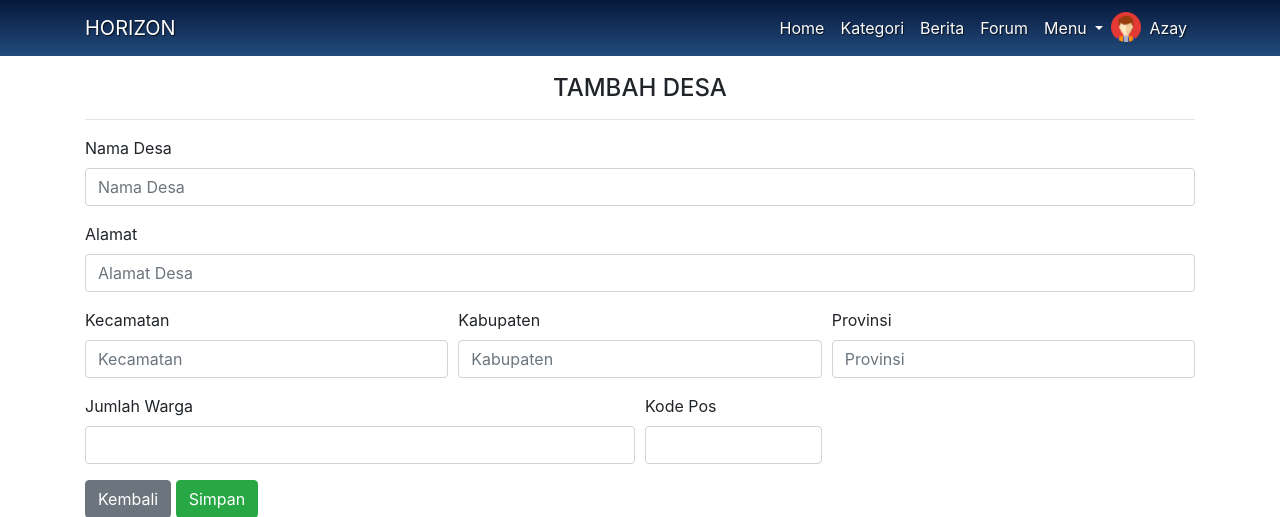
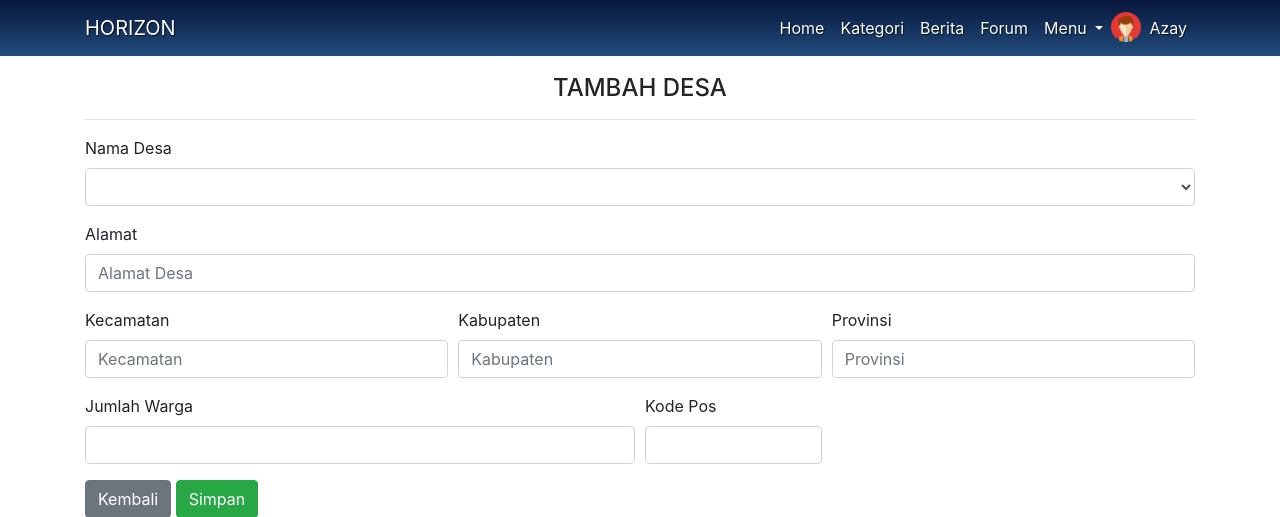
Before and after one commit to Azay18/horizon, a CodeIgniter app: the page made by application/views/tambahdesa.php in a window 1280 px wide. Shown: the top 517 px of the page. Run offline with CodeIgniter, Linux system fonts and the light colour scheme; tables that the repository leaves empty hold one stand-in row (values such as "Sample post"); the template is opened without the code that fills it: most values are stand-ins (such as "Sample title", 1, 10 or a date in 2020); lists and menus that the app fills with data are empty; some web fonts are replaced.

Commit message:
view tambah desa

```diff
--- a/application/views/tambahdesa.php
+++ b/application/views/tambahdesa.php
@@ -7,7 +7,12 @@
     <div class="form-row mt-3">
         <div class="col">
         <label for="namaDesa">Nama Desa</label>
-        <input type="text" class="form-control" placeholder="Nama Desa">
+        <!-- <input type="text" class="form-control" placeholder="Nama Desa"> -->
+        <select id="inputState" name="departemen" class="form-control">
+        <?php foreach ($des as $d): ?>
+              <option value="<?php echo $d['nama_destana'];?>"></option>
+        <?php endforeach; ?>
+        </select>
         </div>
     </div>
     <div class="form-group mt-3">
```
